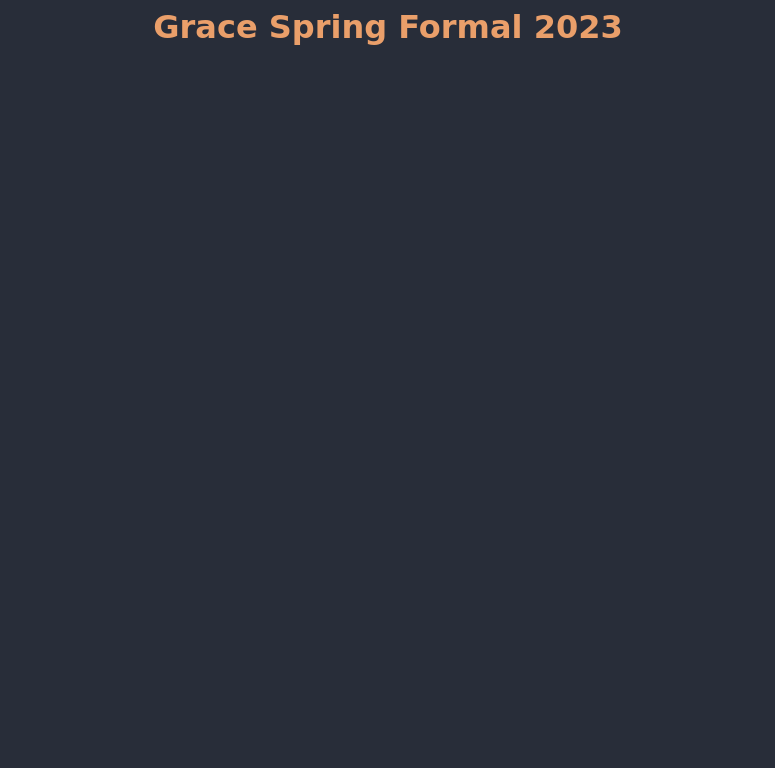
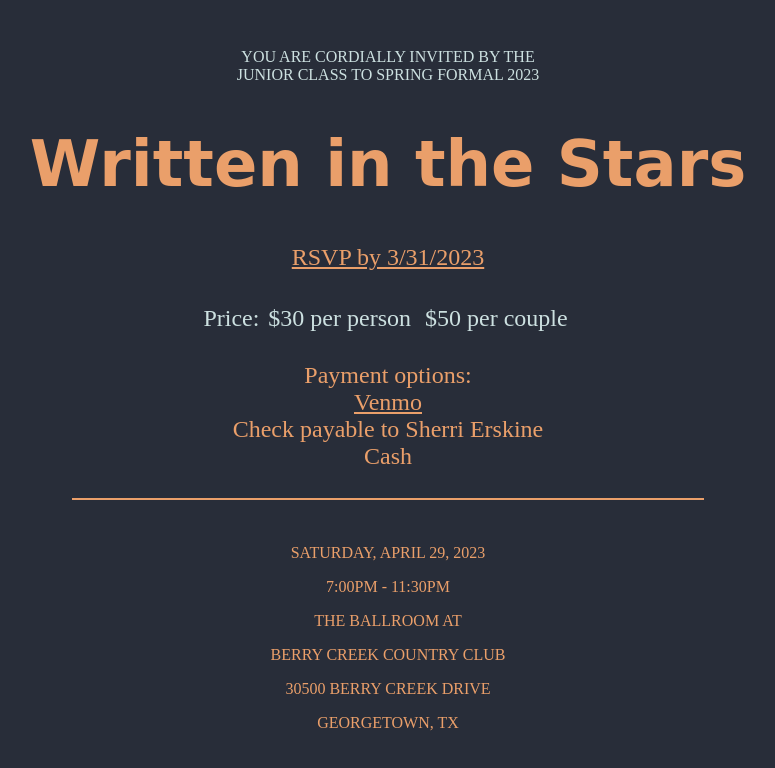
Before and after one commit to seansund/grace-social, a plain HTML site: page index.html in a window 1280 px wide. Shown: the whole page, without its empty margins (252-1027 px from the left). Drawn offline with Linux system fonts and the light colour scheme.

Commit message:
Add content to page
Signed-off-by: Sean Sundberg <seansund@us.ibm.com>

```diff
--- a/index.html
+++ b/index.html
@@ -4,6 +4,30 @@
         <link rel="stylesheet" href="styles.css">
     </head>
     <body>
-        <h1>Grace Spring Formal 2023</h1>
+        <p class="intro">
+            You are cordially invited by the<br />Junior Class to Spring Formal 2023
+        </p>
+        <h1>Written in the Stars</h1>
+        <p class="rsvp">
+            <a href="https://forms.gle/y7D9YKCQASkyQ9se7">RSVP by 3/31/2023</a>
+        </p>
+        <div class="price">
+            <span class="title">Price:</span>
+            <span class="pricevalue">$30 per person</span>
+            <span class="pricevalue">$50 per couple</span>
+        </div>
+        <div class="payment">
+            <div class="title">Payment options:</div>
+            <div class="paymentoption"><a href="https://account.venmo.com/u/sherri-erskine" class="paymentoption">Venmo</a></div>
+            <div class="paymentoption">Check payable to Sherri Erskine</div>
+            <div class="paymentoption">Cash</div>
+        </div>
+        <div class="linebreak"><hr /></div>
+        <p class="detail">Saturday, April 29, 2023</p>
+        <p class="detail">7:00pm - 11:30pm</p>
+        <p class="detail">The Ballroom at</p>
+        <p class="detail">Berry Creek Country Club</p>
+        <p class="detail">30500 Berry Creek Drive</p>
+        <p class="detail">Georgetown, TX</p>
     </body>
 </html>
--- a/styles.css
+++ b/styles.css
@@ -2,5 +2,74 @@ body {
     background-color: #282d39;
     color: #ea9f6a;
     text-align: center;
+}
+
+h1 {
+    font-size: 4em;
     font-family: 'Brush Script MT', cursive;
 }
+
+.intro {
+    padding-top: 40px;
+    color: #cce0e0;
+    text-transform: uppercase;
+}
+
+.detail {
+    text-transform: uppercase;
+}
+
+hr {
+    border: 1px solid #ea9f6a;
+}
+
+.linebreak {
+    padding: 20px 0;
+    margin: 0 auto;
+    width: 50%
+}
+
+.rsvp {
+    color:  #cce0e0;
+    font-size: 1.5em;
+}
+
+.payment {
+    color:  #cce0e0;
+}
+
+a {
+    color: #ea9f6a;
+}
+
+.paymentoption {
+    color:  #ea9f6a;
+}
+
+.price {
+    padding: 10px 0 30px 0;
+}
+
+.payment > .title {
+    color:  #ea9f6a;
+}
+
+.price > .title {
+    color: #cce0e0;
+}
+
+span.pricevalue {
+    padding: 0 5px;
+}
+
+div.pricevalue, span.pricevalue {
+    color: #cce0e0;
+}
+
+div.paymentoption, div.pricevalue, span.paymentoption, span.pricevalue {
+    font-size: 1.5em;
+}
+
+.title {
+    font-size: 1.5em;
+}
```
